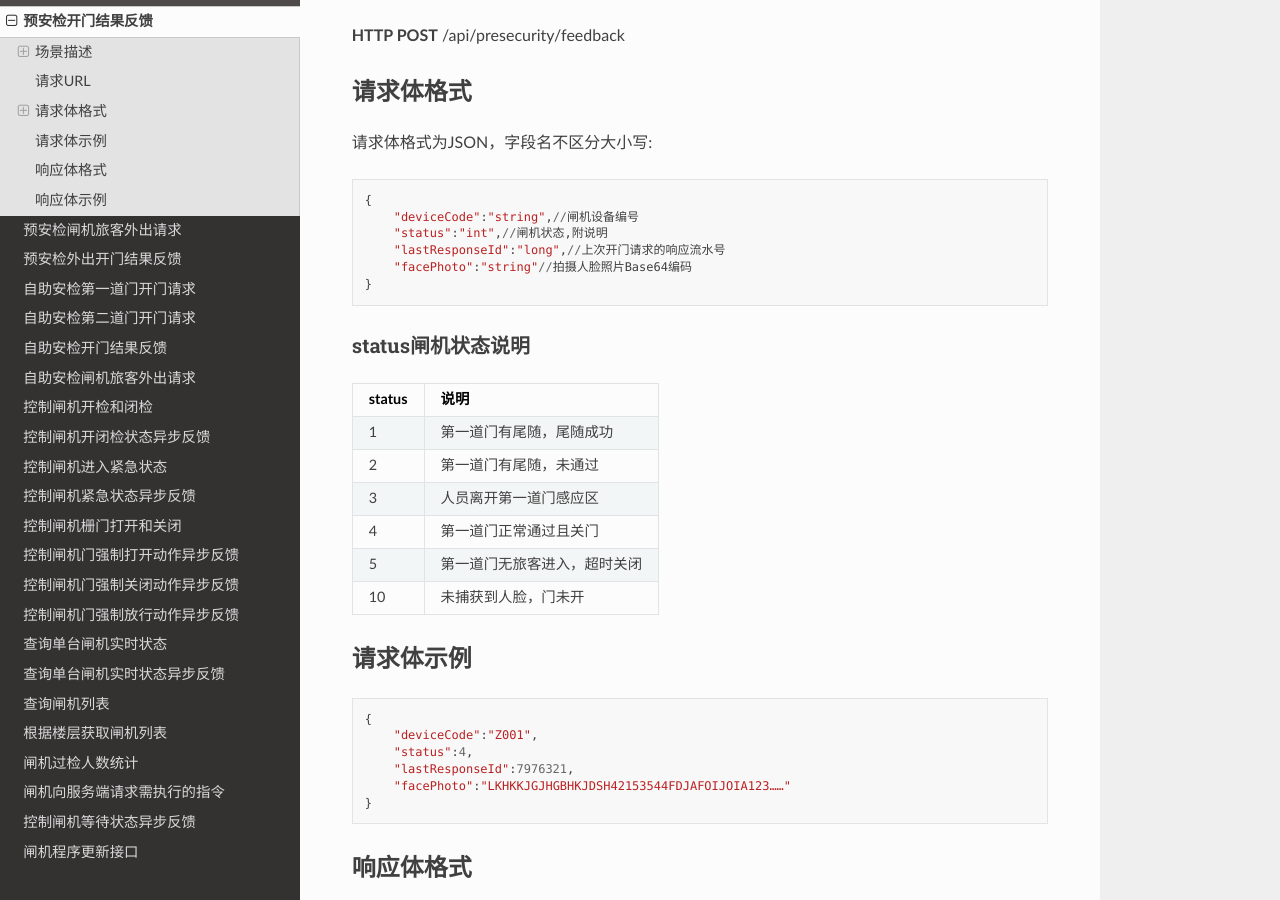
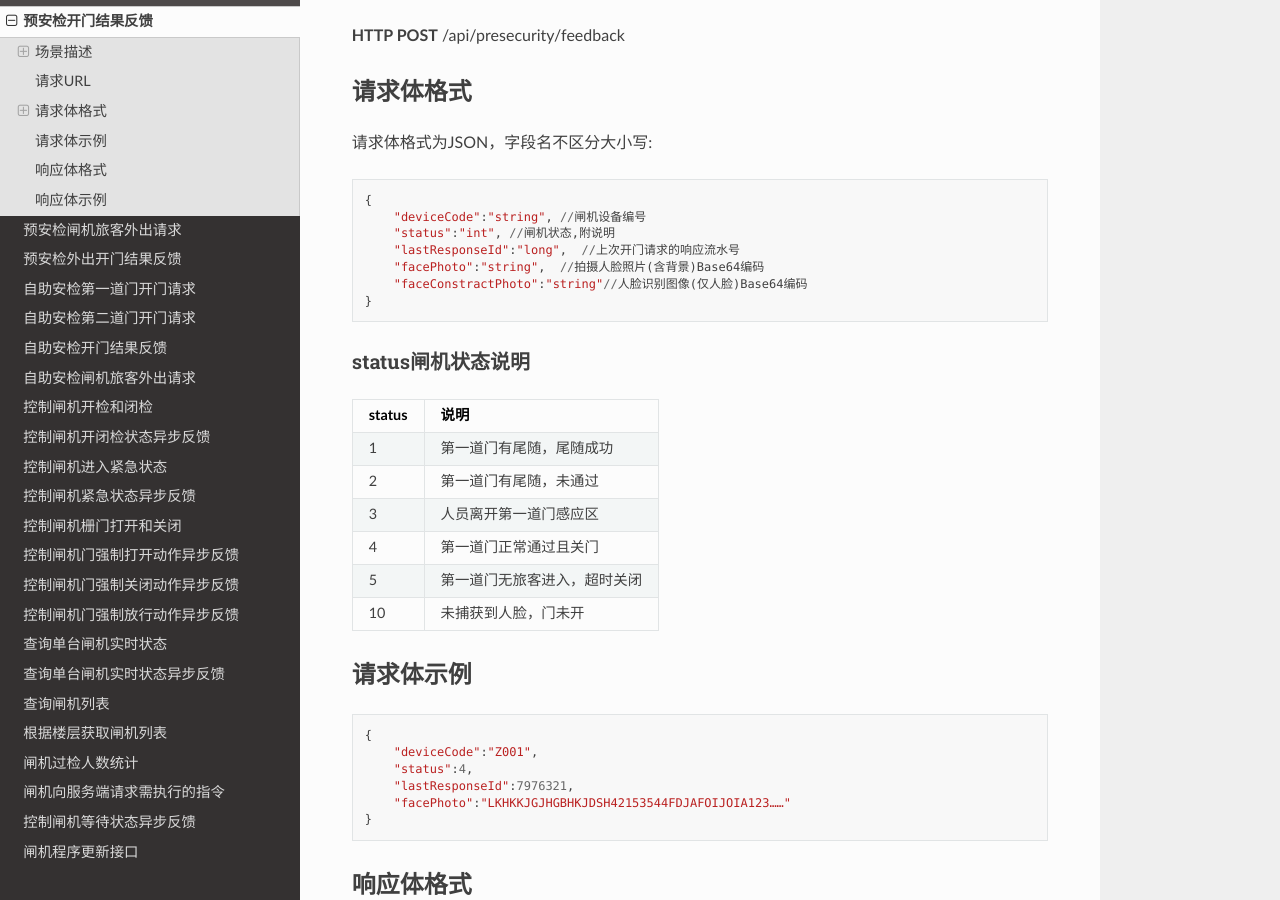
Before and after one commit to kinshines/security-gate-api-doc, a Sphinx documentation site: the page built from source/pre_security_feedback.rst, in a window 1280 px wide and 900 px high, scrolled down 435 px. Built offline with Sphinx 7.4.7 and the Read the Docs theme 2.0.0, drawn with Linux system fonts in a browser that asks for light colours.

Commit message:
faceConstractPhoto

```diff
--- a/source/pre_security_feedback.rst
+++ b/source/pre_security_feedback.rst
@@ -19,10 +19,11 @@
 请求体格式为JSON，字段名不区分大小写::
 
     {
-        "deviceCode":"string",//闸机设备编号
-        "status":"int",//闸机状态,附说明
-        "lastResponseId":"long",//上次开门请求的响应流水号
-        "facePhoto":"string"//拍摄人脸照片Base64编码
+        "deviceCode":"string", //闸机设备编号
+        "status":"int", //闸机状态,附说明
+        "lastResponseId":"long",  //上次开门请求的响应流水号
+        "facePhoto":"string",  //拍摄人脸照片(含背景)Base64编码
+        "faceConstractPhoto":"string"//人脸识别图像(仅人脸)Base64编码
     }
 
 status闸机状态说明
```
